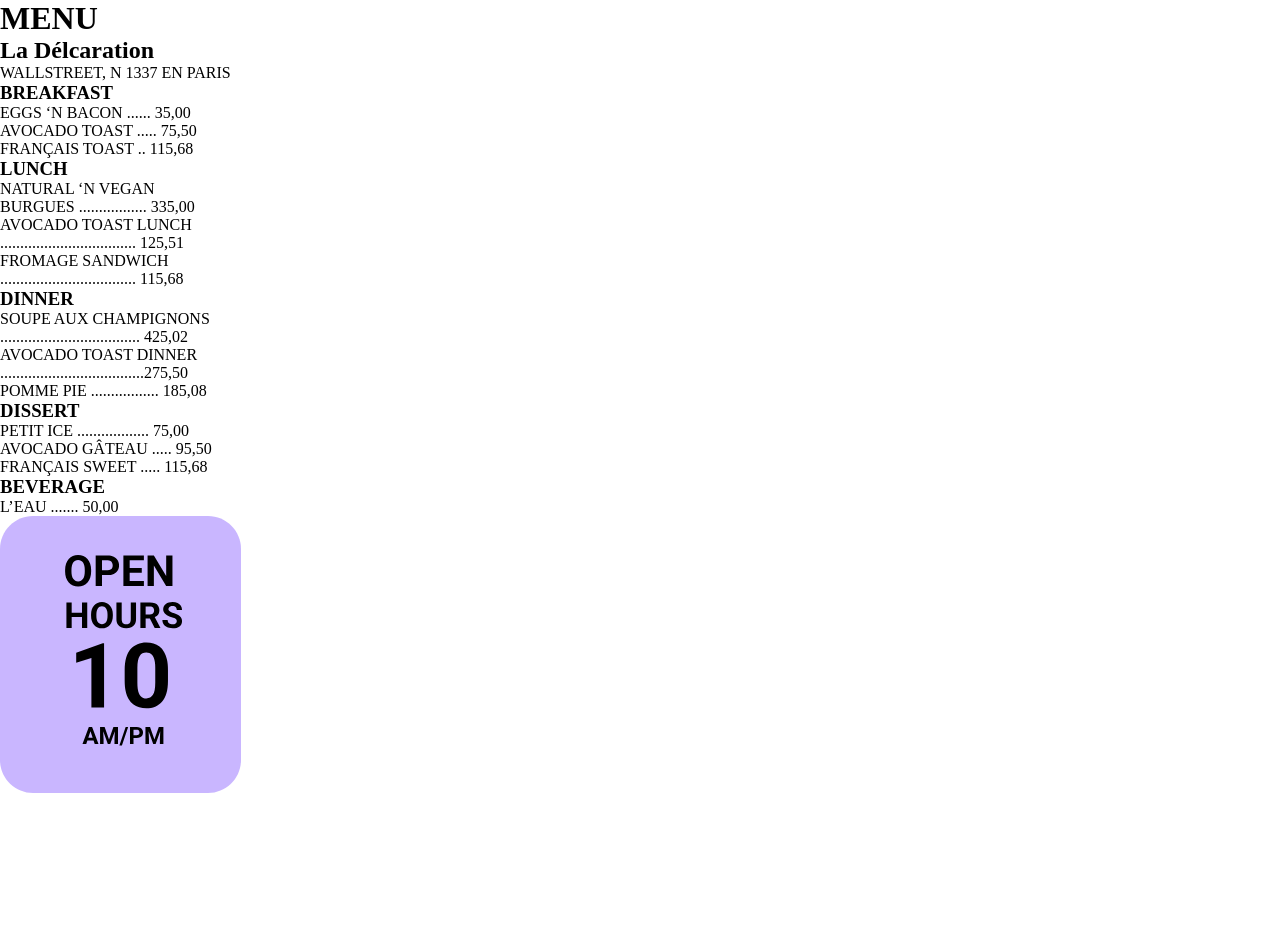
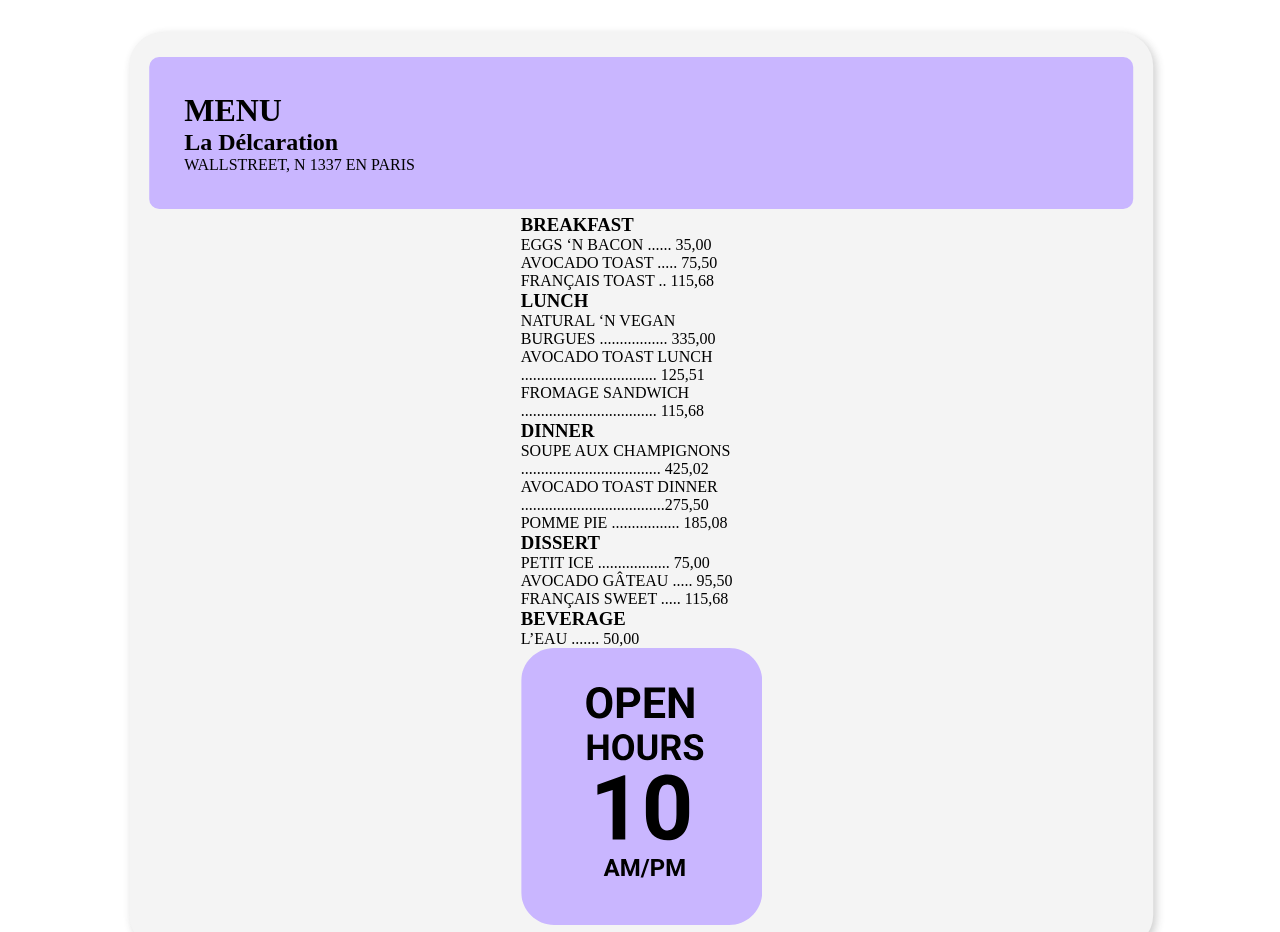
Before and after one commit to lucsamsilva/menu-ladeclaration, a plain HTML site: page index.html in a window 1280 px wide. Shown: the top 932 px of the page. Before the commit the page ends 800 px from the top, so only its background shows below. Drawn offline with Linux system fonts and the light colour scheme.

Commit message:
add container style

```diff
--- a/main.css
+++ b/main.css
@@ -7,3 +7,56 @@
 p, h3, h1 {
     text-transform: uppercase;
 }
+
+body {
+    display: flex;
+    justify-content: center;
+    align-items: center;
+}
+
+@keyframes move {
+    0% {
+        transform: translate(-2px);
+    }
+    50% {
+        transform: translate(2px);
+    }
+    100% {
+        transform: translate(-2px);
+    }
+
+}
+
+#container {
+    display: flex;
+    flex-direction: column;
+    justify-content: center;
+    align-items: center;
+
+    width: 80%;
+    height: inherit;
+
+    margin: 2rem;
+    padding: 20px;
+
+    background-color: #f4f4f4;
+
+    border-radius: 34px;
+    box-shadow: black;
+    box-shadow: 3px 3px 9px 0px rgba(50, 50, 50, 0.24);
+
+    /* animation section */
+    animation-name: move;
+    animation-duration: 4s;
+    animation-iteration-count: infinite;
+}
+
+header {
+    width: 100%;
+    height: 25%;
+    border-radius: 10px;
+
+    background-color: #C9B6FF;
+    padding: 35px;
+    margin: 5px;
+}
```
